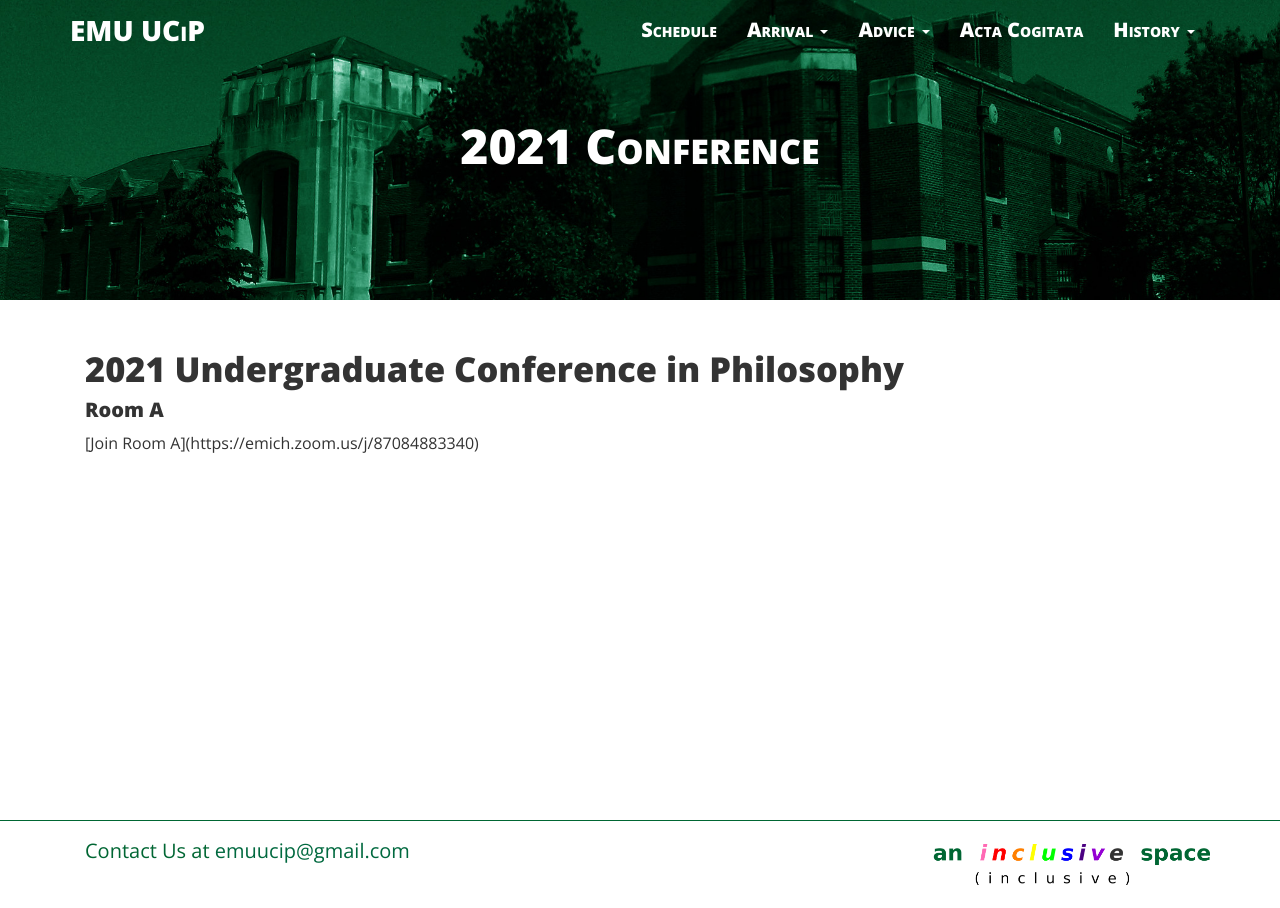
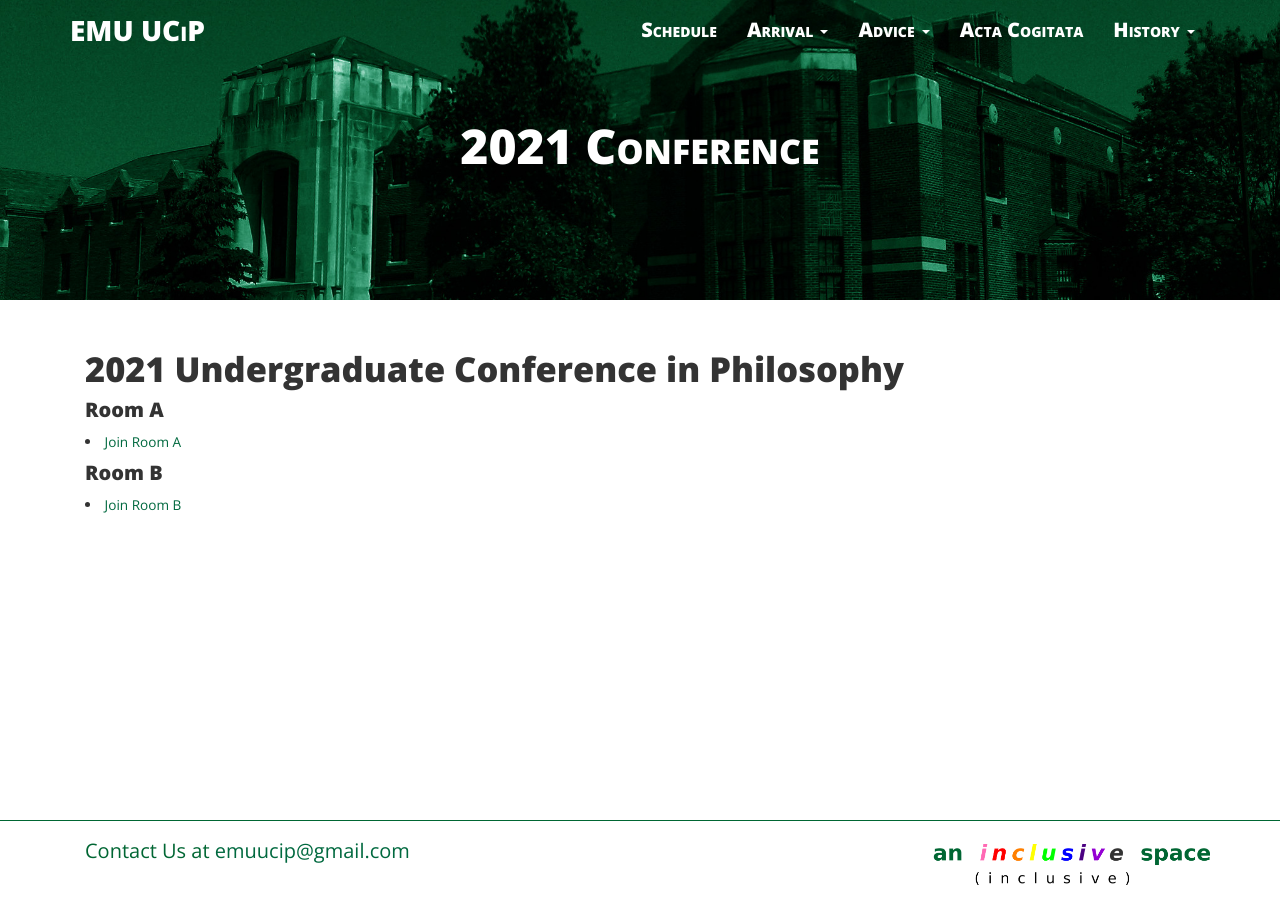
Before and after one commit to ucip/ucip.github.io, a Jekyll site: the page built from 2021.md, in a window 1280 px wide. Built offline with Jekyll 4.4.1, drawn with Linux system fonts in a browser that asks for light colours; nearby versions of some CDN libraries.

Commit message:
add zoom links

```diff
--- a/2021.md
+++ b/2021.md
@@ -12,7 +12,9 @@ permalink: /2021/
     </div>
     <div>
       <h4 class="zoom room">Room A</h4>
-      <p>[Join Room A](https://emich.zoom.us/j/87084883340)</p>
+      <li class="text-small"><a href="https://emich.zoom.us/j/87084883340">Join Room A</a></li>
+      <h4 class="zoom room">Room B</h4>
+      <li class="text-small"><a href="https://emich.zoom.us/j/89305848150">Join Room B</a></li>
     </div>
   </div>
 </div>
```
